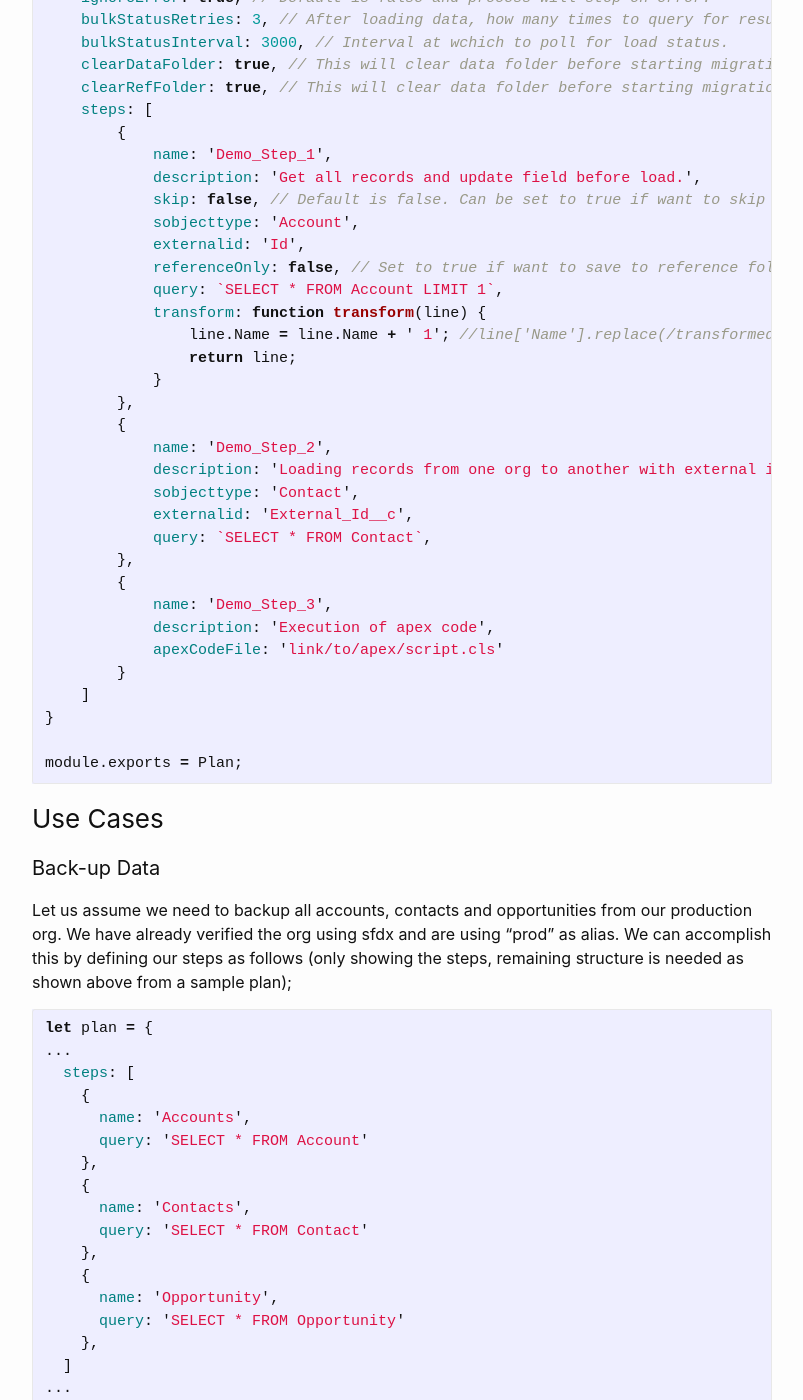
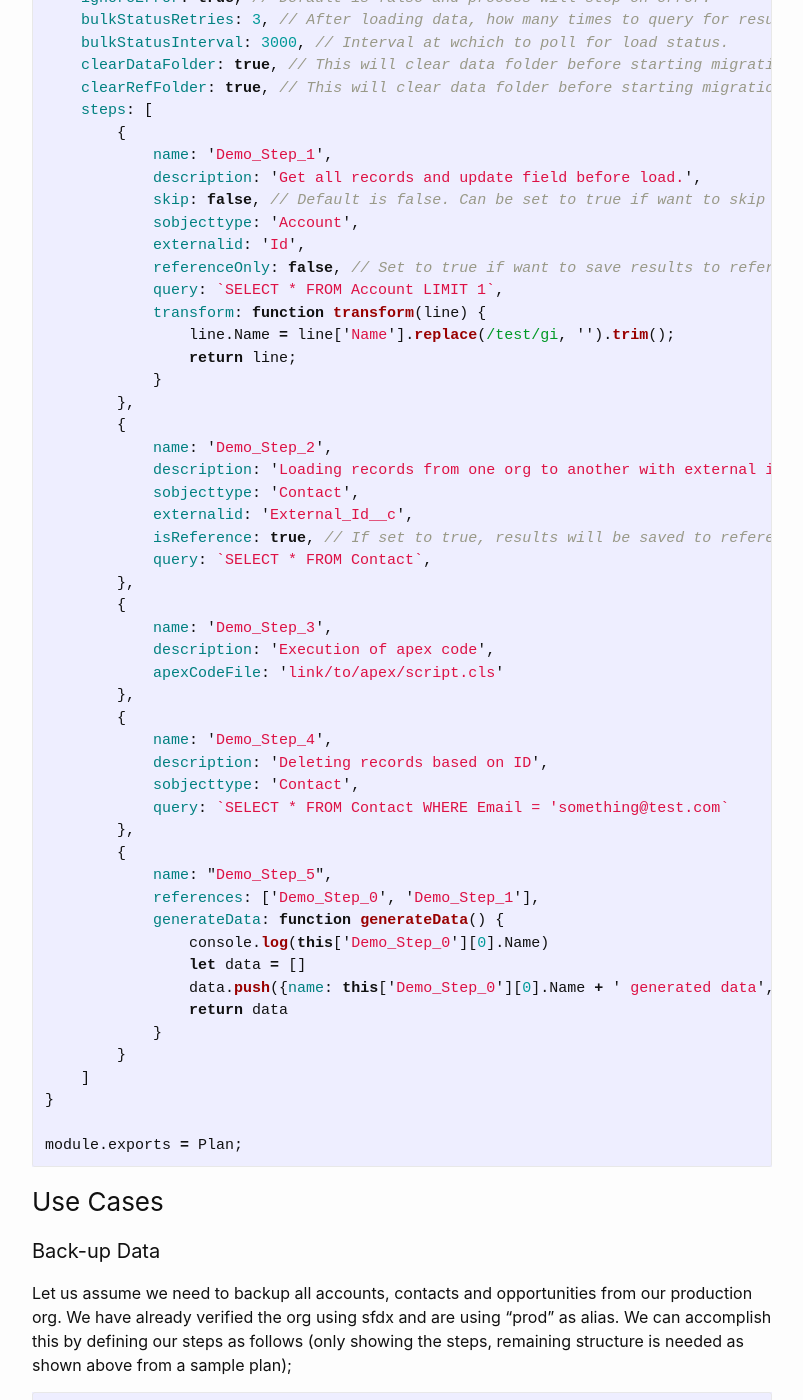
Before and after one commit to qislam/qforce, a Jekyll site: the page built from docs/usermanual/dev-migrate.md, in a window 1280 px wide and 1400 px high, scrolled down 1019 px. Shown: the whole window, without its empty margins (238-1041 px from the left). Built offline with Jekyll 4.4.1, drawn with Linux system fonts in a browser that asks for light colours.

Commit message:
updated documentation

```diff
--- a/docs/usermanual/dev-migrate.md
+++ b/docs/usermanual/dev-migrate.md
@@ -55,10 +55,10 @@ let Plan = {
             skip: false, // Default is false. Can be set to true if want to skip on a step.
             sobjecttype: 'Account',
             externalid: 'Id',
-            referenceOnly: false, // Set to true if want to save to reference folder instead of data
+            referenceOnly: false, // Set to true if want to save results to reference folder only.
             query: `SELECT * FROM Account LIMIT 1`,
             transform: function transform(line) {
-                line.Name = line.Name + ' 1'; //line['Name'].replace(/transformed/gi, '').trim();
+                line.Name = line['Name'].replace(/test/gi, '').trim();
                 return line;
             }
         },
@@ -67,12 +67,29 @@ let Plan = {
             description: 'Loading records from one org to another with external id.',
             sobjecttype: 'Contact',
             externalid: 'External_Id__c',
+            isReference: true, // If set to true, results will be saved to reference folder as well as data folder.
             query: `SELECT * FROM Contact`,
         },
         {
             name: 'Demo_Step_3',
             description: 'Execution of apex code',
             apexCodeFile: 'link/to/apex/script.cls'
+        },
+        {
+            name: 'Demo_Step_4',
+            description: 'Deleting records based on ID',
+            sobjecttype: 'Contact',
+            query: `SELECT * FROM Contact WHERE Email = 'something@test.com`
+        },
+        {
+            name: "Demo_Step_5",
+            references: ['Demo_Step_0', 'Demo_Step_1'],
+            generateData: function generateData() {
+                console.log(this['Demo_Step_0'][0].Name)
+                let data = []
+                data.push({name: this['Demo_Step_0'][0].Name + ' generated data', email: 'someemail@example.com'})
+                return data
+            }
         }
     ]
 }
```
Also changed, not shown: docs/usermanual/dev-deploy.md (+2 -1 lines).
